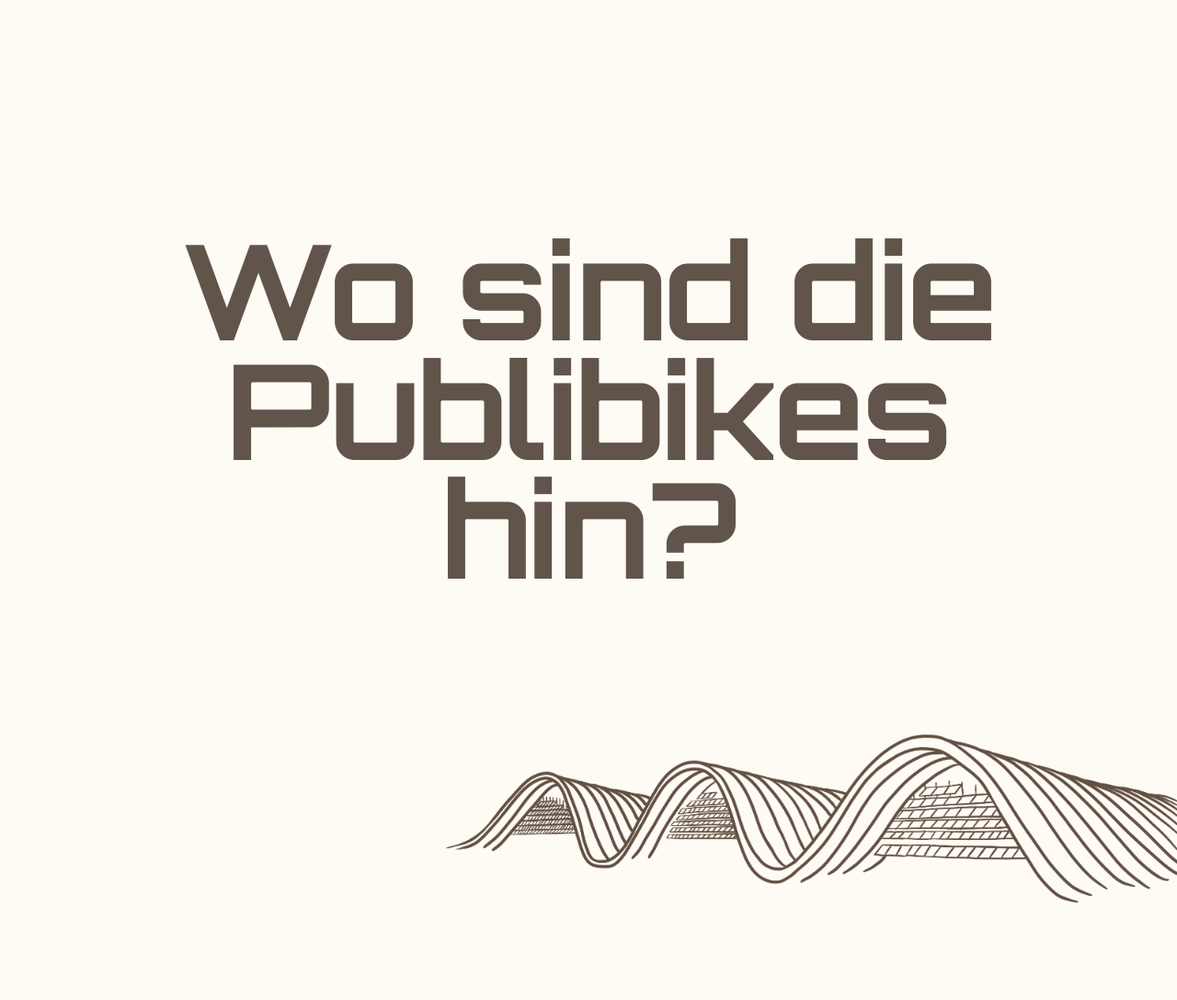
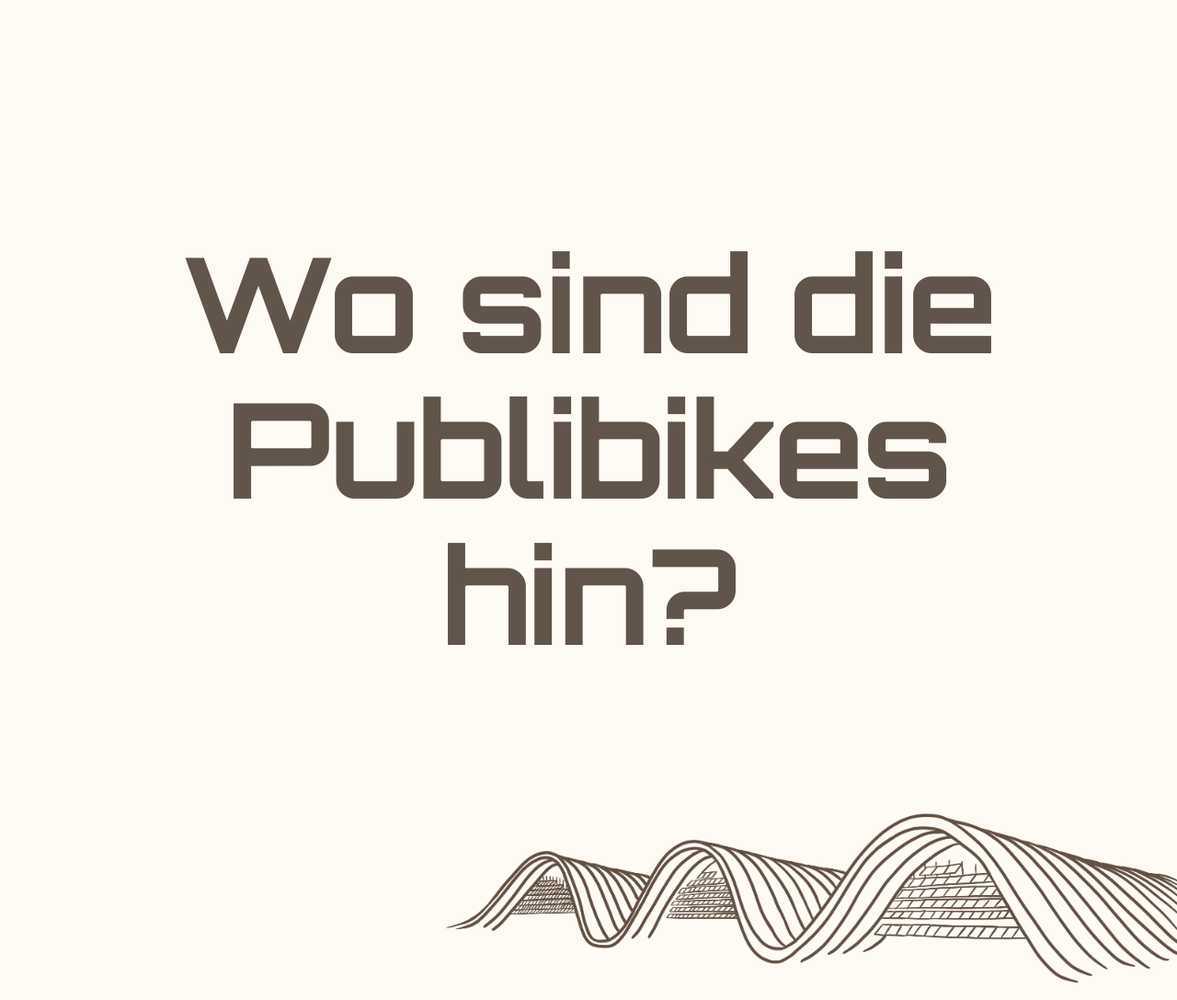
Before and after one commit to jaschaschopfer/IM3_publibike, a PHP site: page / in a window 1280 px wide. Shown: the top 1087 px of the page at 92% size. Run offline with PHP 8.4, Linux system fonts and the light colour scheme; some libraries are stand-ins or nearby versions.

Commit message:
lil update :)

```diff
--- a/css/styles.css
+++ b/css/styles.css
@@ -16,7 +16,7 @@ h1 {
     color: #61544A;
     margin-bottom: 150px;
     letter-spacing: -2px;
-    line-height: 0.9;
+    line-height: 1.1;
     text-align: center;
     padding-top: 150px;
 }
```
